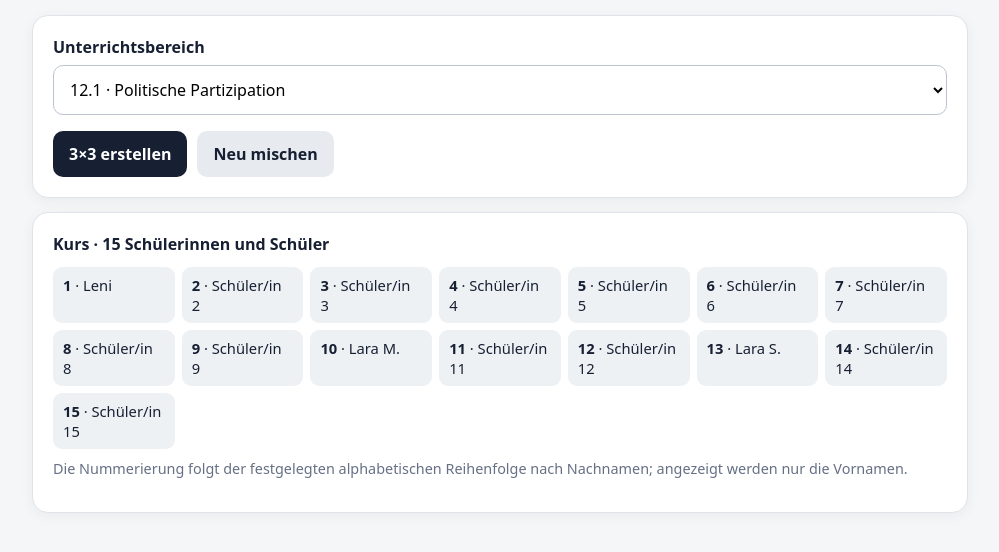
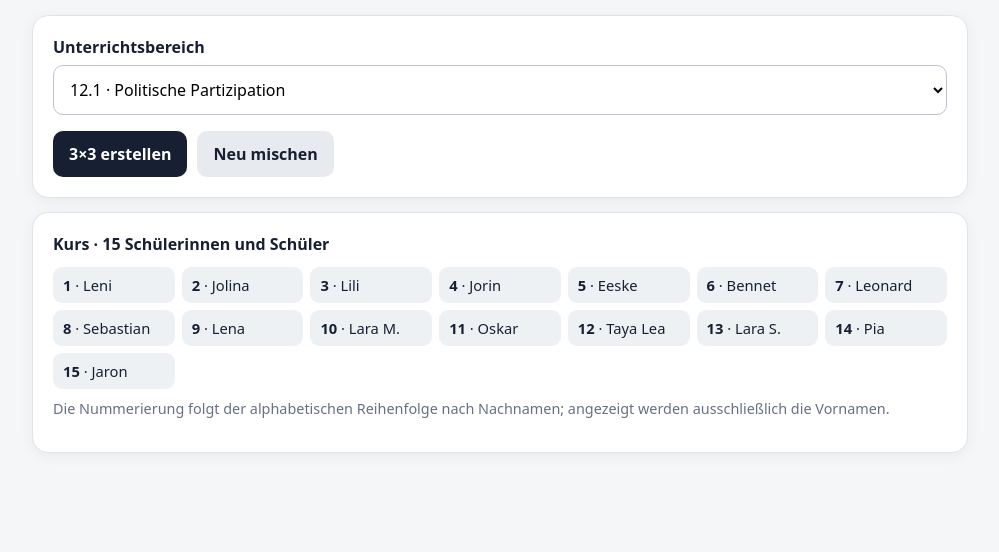
Before and after one commit to torom49/3x3-urteilskompetenz, a plain HTML site: page index.html in a window 1280 px wide. Shown: the part 152-704 px from the top of the page, without its empty margins (140-1139 px from the left). Drawn offline with Linux system fonts and the light colour scheme.

Commit message:
Replace placeholders with course first names

```diff
--- a/index.html
+++ b/index.html
@@ -9,10 +9,10 @@
 <body><main class="wrap">
 <section class="hero"><h1>3×3</h1><p>Urteilskompetenz · Politik-Wirtschaft</p></section>
 <section class="card"><label for="topic">Unterrichtsbereich</label><select id="topic"><option value="part">12.1 · Politische Partizipation</option><option value="market">12.2 · Soziale Marktwirtschaft</option><option value="peace">13.1 · Frieden und Sicherheit</option></select><div class="actions"><button id="generate">3×3 erstellen</button><button class="secondary" id="again">Neu mischen</button></div></section>
-<section class="card"><label>Kurs · 15 Schülerinnen und Schüler</label><div class="students" id="students"></div><p class="note">Die Nummerierung folgt der festgelegten alphabetischen Reihenfolge nach Nachnamen; angezeigt werden nur die Vornamen.</p></section>
+<section class="card"><label>Kurs · 15 Schülerinnen und Schüler</label><div class="students" id="students"></div><p class="note">Die Nummerierung folgt der alphabetischen Reihenfolge nach Nachnamen; angezeigt werden ausschließlich die Vornamen.</p></section>
 <section class="card result" id="result"><h2 id="heading">3×3</h2><table><thead><tr><th>Beurteilungsaufgabe</th><th>Pro</th><th>Contra</th></tr></thead><tbody id="rows"></tbody></table><p class="note">Die 15 Personen werden zufällig auf die sechs Argumentationsfelder verteilt; jede Person kommt genau einmal vor.</p></section>
 </main><script>
-const students=['Leni','Schüler/in 2','Schüler/in 3','Schüler/in 4','Schüler/in 5','Schüler/in 6','Schüler/in 7','Schüler/in 8','Schüler/in 9','Lara M.','Schüler/in 11','Schüler/in 12','Lara S.','Schüler/in 14','Schüler/in 15'];
+const students=['Leni','Jolina','Lili','Jorin','Eeske','Bennet','Leonard','Sebastian','Lena','Lara M.','Oskar','Taya Lea','Lara S.','Pia','Jaron'];
 const sets={part:{title:'12.1 · Politische Partizipation',q:['Sollte für Jugendliche ab 13 Jahren ein verpflichtender Social-Media-Führerschein eingeführt werden?','Sollte die Mitgliedschaft in einer politischen Partei verpflichtend sein?','Sollten Koalitionen demokratischer Parteien mit der AfD grundsätzlich ausgeschlossen werden?']},market:{title:'12.2 · Soziale Marktwirtschaft',q:['Sollte auf zuckerhaltige Getränke eine Zuckersteuer erhoben werden?','Sollte der Staat stärker in die Preisbildung auf wichtigen Märkten eingreifen?','Sollte der gesetzliche Mindestlohn deutlich angehoben werden?']},peace:{title:'13.1 · Frieden und Sicherheit',q:['Sollte Deutschland seine militärische Unterstützung der Ukraine einstellen?','Sollte in Deutschland die Wehrpflicht wieder eingeführt werden?','Ist eine deutliche Erhöhung der deutschen Verteidigungsausgaben zu befürworten?']}};
 const list=document.querySelector('#students');students.forEach((n,i)=>list.insertAdjacentHTML('beforeend',`<div class="student"><b>${i+1}</b> · ${n}</div>`));
 function shuffle(a){a=[...a];for(let i=a.length-1;i>0;i--){const j=Math.floor(Math.random()*(i+1));[a[i],a[j]]=[a[j],a[i]]}return a}
```
